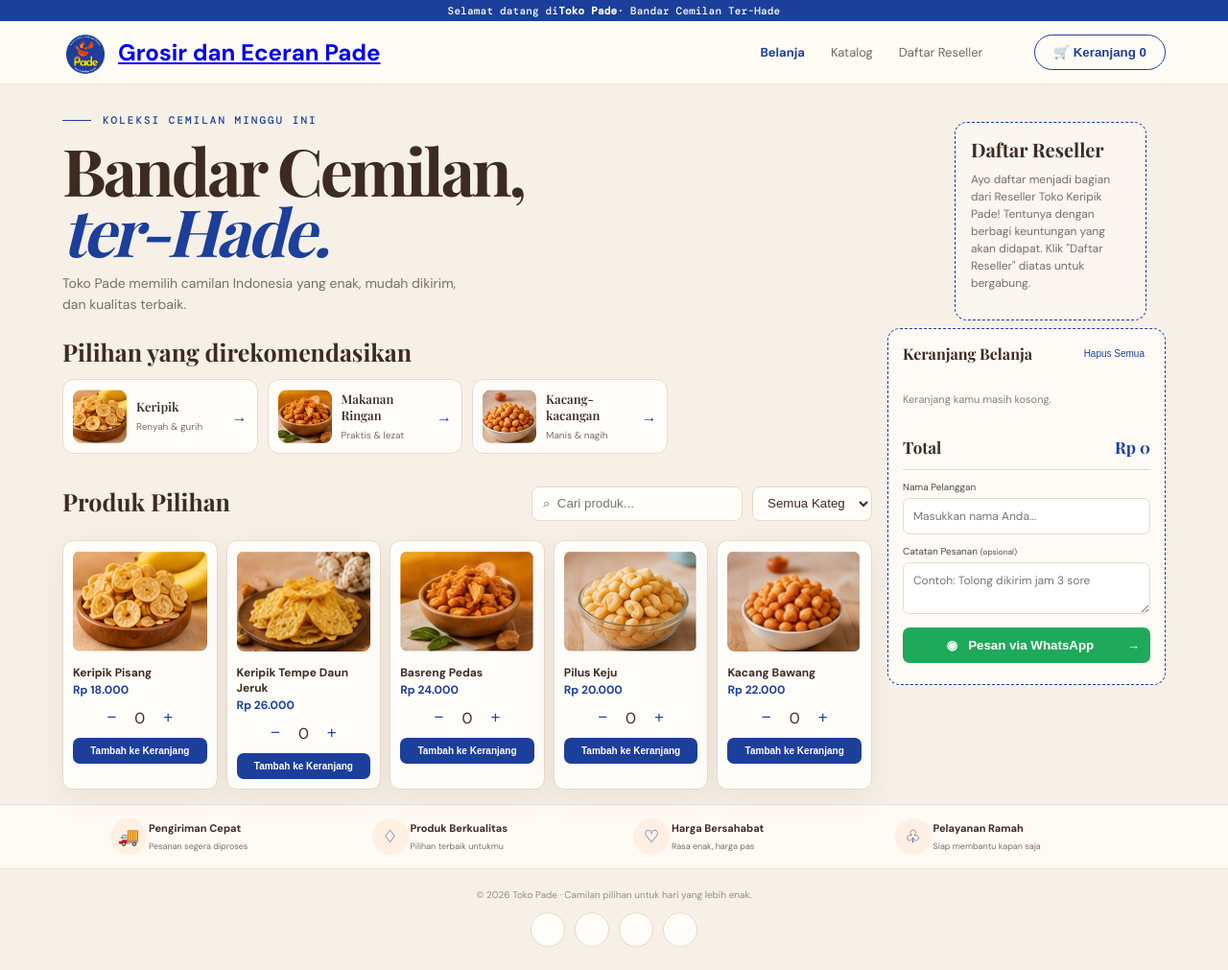
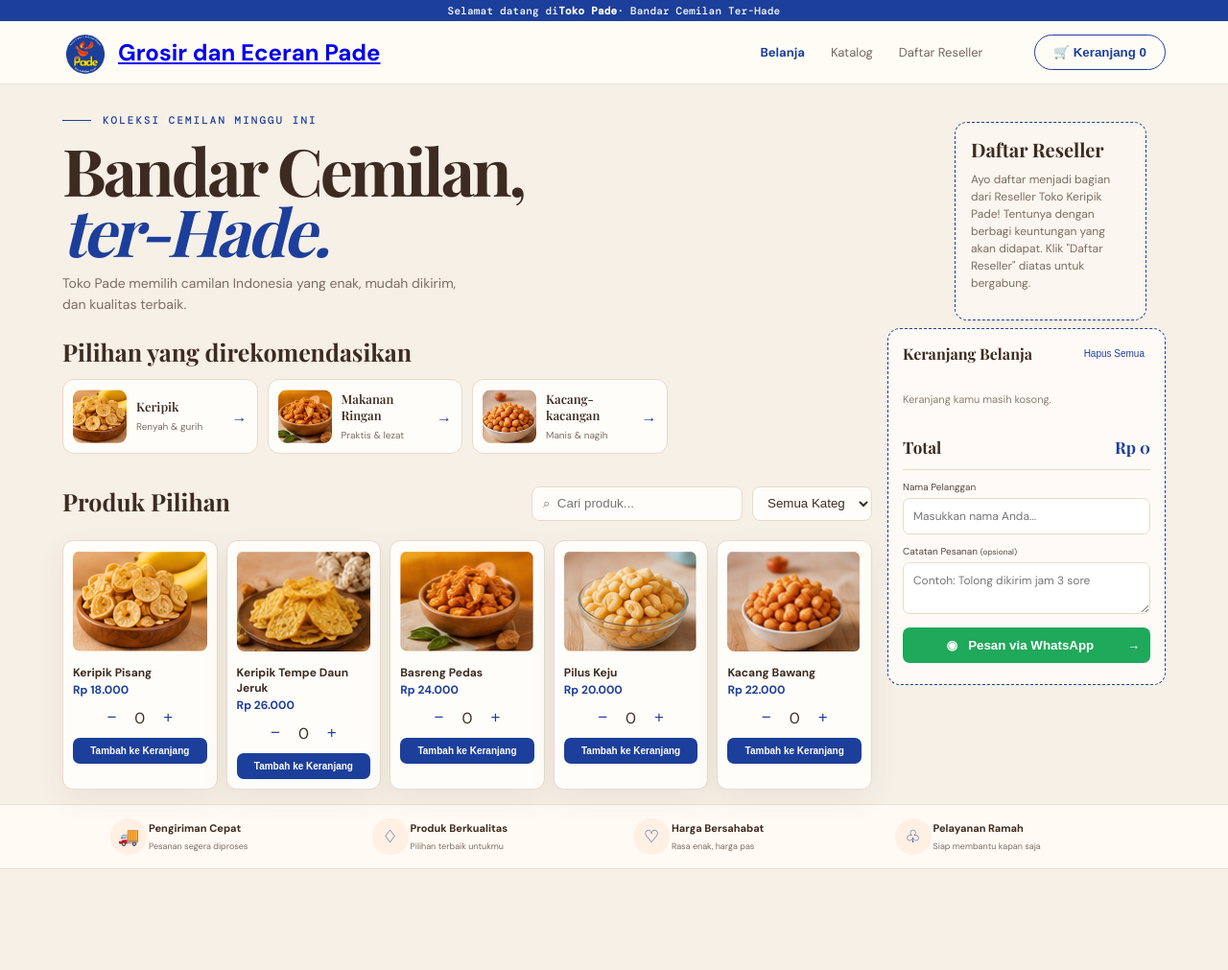
Before and after one commit to wibowodwi/SuperApp-Pade, a plain HTML site: page index.html in a window 1280 px wide. Shown: the whole page at 96% size. After the commit the page ends 906 px from the top, so only its background shows below. Drawn offline with nearby package versions, Linux system fonts and the light colour scheme; no server answers.

Commit message:
Update index.html

```diff
--- a/index.html
+++ b/index.html
@@ -54,56 +54,7 @@
     <div><span>♡</span><b>Harga Bersahabat</b><small>Rasa enak, harga pas</small></div>
     <div><span>♧</span><b>Pelayanan Ramah</b><small>Siap membantu kapan saja</small></div>
   </section>
-   <footer class="site-footer">
-  <div class="footer-copy">
-    © 2026 <span id="footerStoreName">ShopMate AI</span>
-    · Camilan pilihan untuk hari yang lebih enak.
-  </div>
 
-  <div class="footer-social" aria-label="Media sosial dan kontak">
-
-    <a id="instagramLink"
-       class="social-icon"
-       href="#"
-       target="_blank"
-       rel="noopener noreferrer"
-       aria-label="Instagram"
-       title="Instagram">
-      <!-- icon Instagram -->
-    </a>
-
-    <a id="tiktokLink"
-       class="social-icon"
-       href="#"
-       target="_blank"
-       rel="noopener noreferrer"
-       aria-label="TikTok"
-       title="TikTok">
-      <!-- icon TikTok -->
-    </a>
-
-    <a id="googleMapsLink"
-       class="social-icon"
-       href="#"
-       target="_blank"
-       rel="noopener noreferrer"
-       aria-label="Google Maps"
-       title="Google Maps">
-      <!-- icon Google Maps -->
-    </a>
-
-    <a id="whatsappLink"
-       class="social-icon"
-       href="#"
-       target="_blank"
-       rel="noopener noreferrer"
-       aria-label="WhatsApp"
-       title="WhatsApp">
-      <!-- icon WhatsApp -->
-    </a>
-
-  </div>
-</footer>
 
   <script src="https://cdn.jsdelivr.net/npm/@supabase/supabase-js@2"></script>
   <script src="config.js"></script>
```
